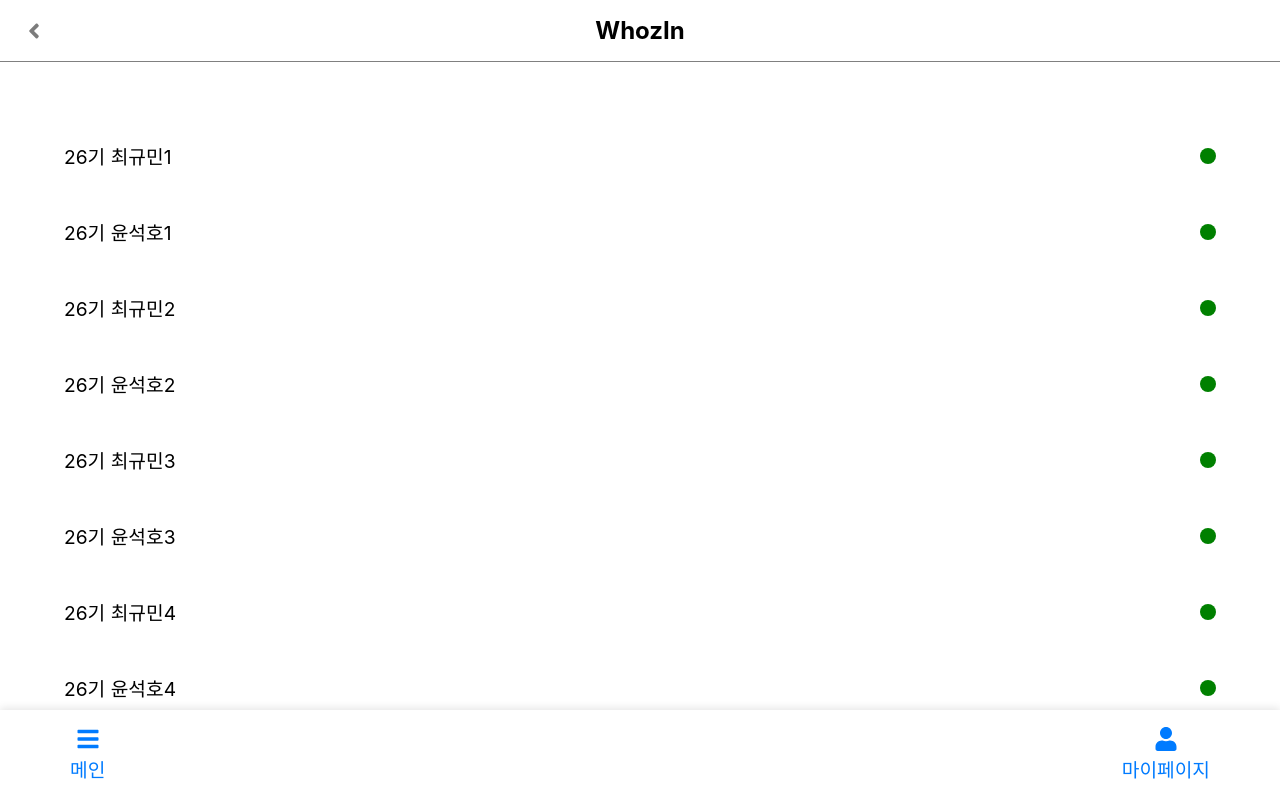
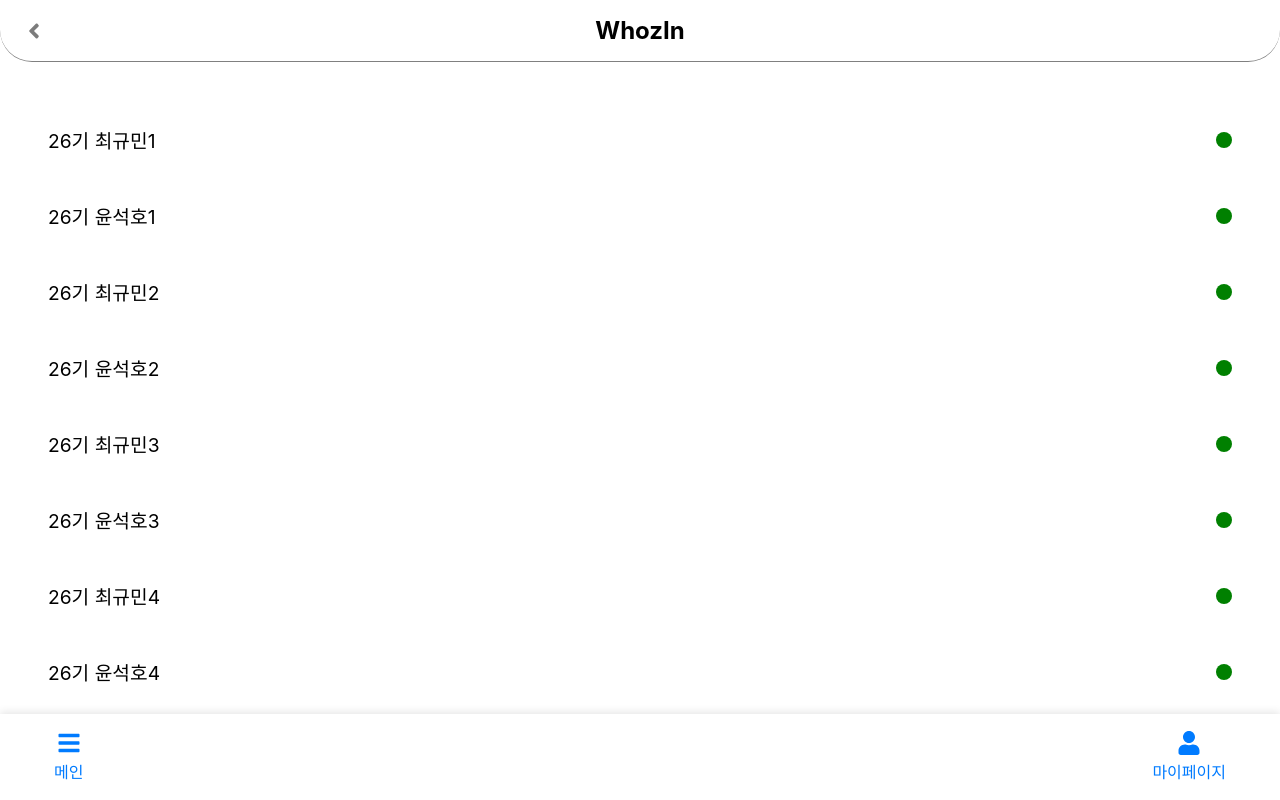
Before and after one commit to JNU-econovation/Whoz-in-FE, a React (Create React App) app: page /main in a window 1280 px wide. Shown: the top 800 px of the page. Built offline with nearby package versions, Linux system fonts and the light colour scheme.

Commit message:
fix: 이것저것 수정

```diff
--- a/src/App.jsx
+++ b/src/App.jsx
@@ -16,14 +16,15 @@ const App = () => {
       <BrowserRouter>
         <Header />
         <Routes>
-         <Route path="/mypage" element={<MyPage />}>
+
+
+          <Route path="/join" element={<Join />} />
+          <Route path="/main" element={<Main />} />
+          <Route path="/mypage" element={<MyPage />}>
                     <Route path="profile" element={<MyProfile />} />
                     <Route path="device-management" element={<ManageDevice />} />
-                    <Route path="settings" element={<Setting />} />
+                    <Route path="setting" element={<Setting />} />
                 </Route>
-          <Route path="/join" element={<Join />} />
-          <Route path="/main" element={<Main />} />
-          <Route path="/mypage" element={<MyPage />} />
         </Routes>
         <BottomNav />
       </BrowserRouter>
--- a/src/components/LayoutComponent/BottomNav.jsx
+++ b/src/components/LayoutComponent/BottomNav.jsx
@@ -23,13 +23,13 @@ const NavContainer = styled.nav`
 const NavButton = styled.button`
   display: flex;
   flex-direction: column;
-  margin-left: 3rem;
-  margin-right: 3rem;
+  margin-left: 2rem;
+  margin-right: 2rem;
   align-items: center;
   background: none;
   border: none;
   color: #007bff;
-  font-size: 1.2rem;
+  font-size: 1rem;
   cursor: pointer;
 
   &:hover {
--- a/src/components/LayoutComponent/Header.jsx
+++ b/src/components/LayoutComponent/Header.jsx
@@ -31,6 +31,7 @@ const HeaderContainer = styled.header` // 헤더 스타일
   font-size: 1.5rem;
   font-weight: bold;
   border-bottom: 0.1rem gray solid;
+  border-radius: 0 0 2rem 2rem;
 `;
 
 const BackButtonWrapper = styled.div` // 버튼 래퍼
--- a/src/components/StyledComponents/LayoutStyles.jsx
+++ b/src/components/StyledComponents/LayoutStyles.jsx
@@ -4,7 +4,7 @@ export const ListContainer = styled.div`
 display: flex ;
 flex-direction: column;
 gap: 3rem;
-padding: 4rem;
+padding: 3rem;
 
 `;
 
--- a/src/pages/mypage.jsx
+++ b/src/pages/mypage.jsx
@@ -13,7 +13,7 @@ const MyPage = () => {
                 <ListItem onClick={() => navigate('/MyProfile')}>프로필</ListItem>
                 <ListItem onClick={() => navigate('/ManageDevice')}>내 기기 관리</ListItem>
                 <ListItem onClick={() => navigate('/Setting')}>앱 설정</ListItem>
-                 </ListContainer>
+             </ListContainer>
         </div>
     );
 };
```
